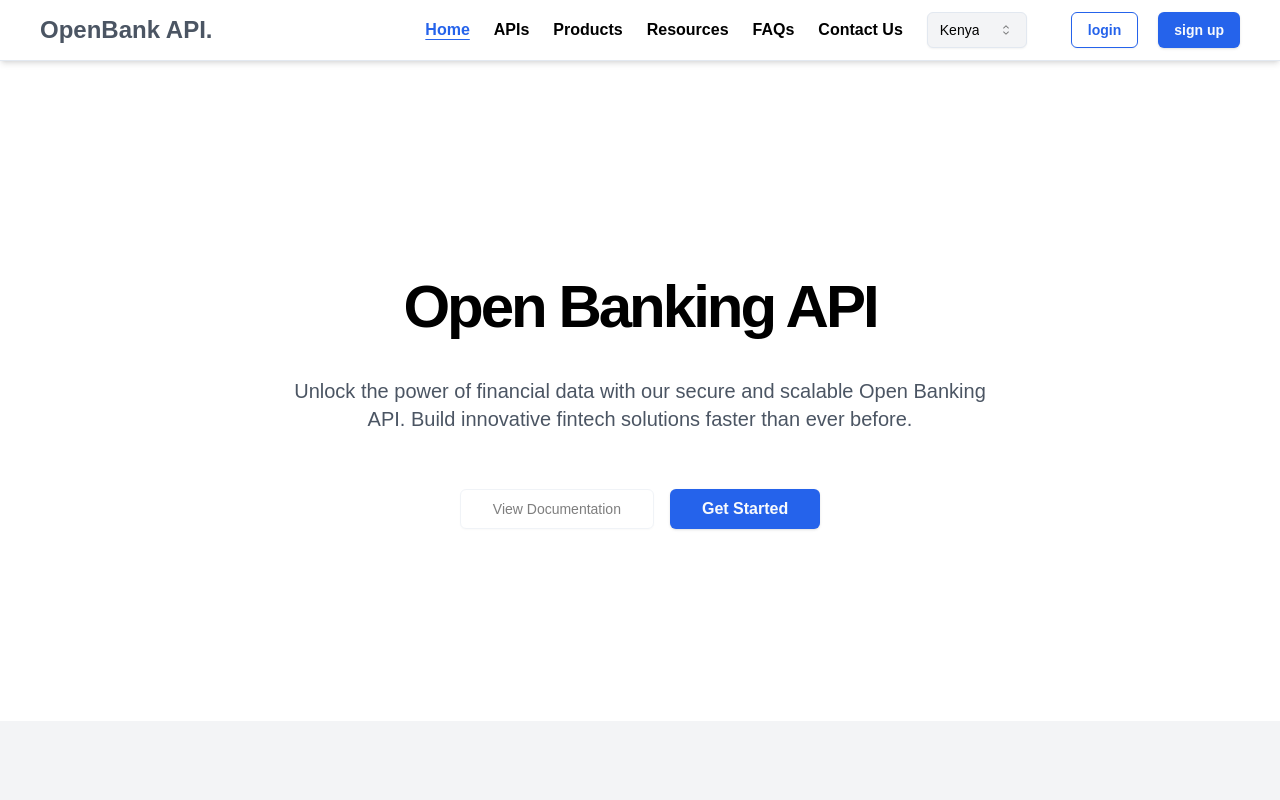
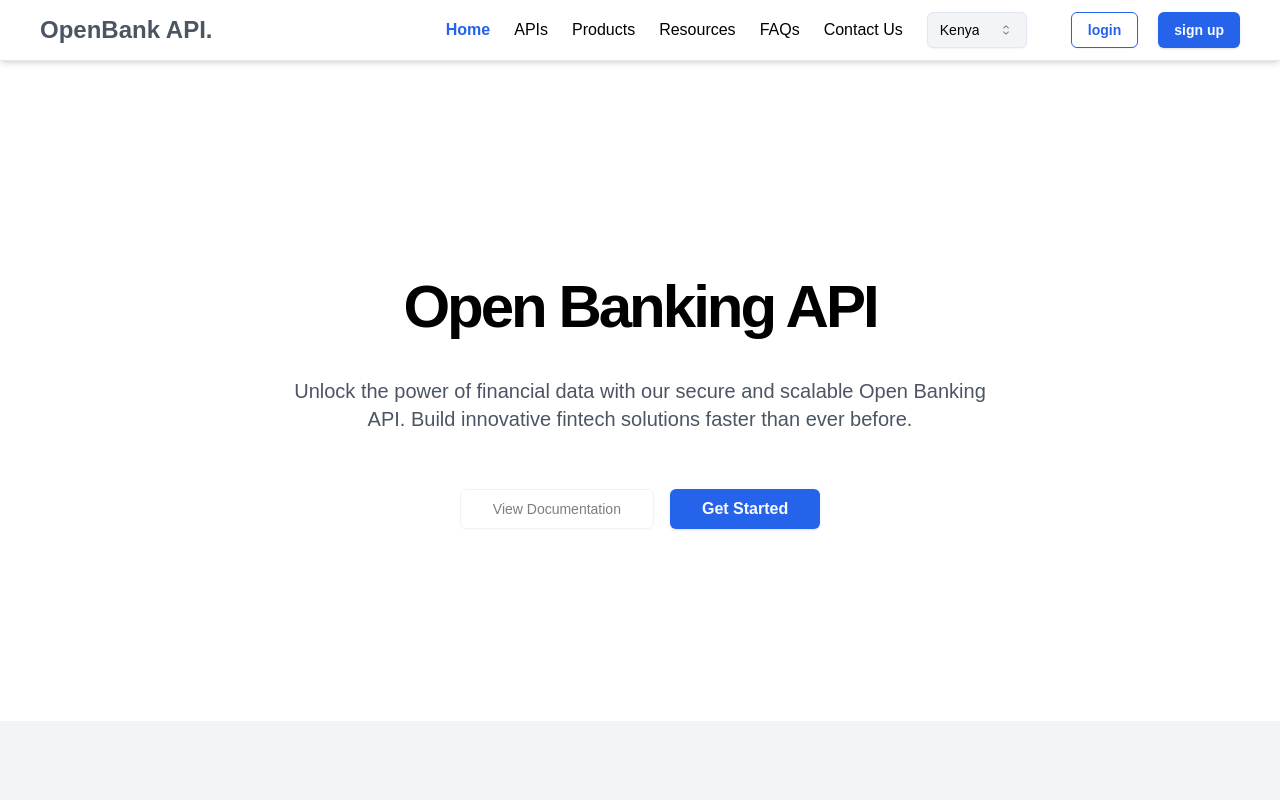
Before and after one commit to abhijayrajvansh/ncba-client, a Next.js app: page / in a window 1280 px wide. Shown: the top 800 px of the page. Built offline with nearby package versions, Linux system fonts and the light colour scheme.

Commit message:
update: header minor updates

```diff
--- a/components/structures/Header.tsx
+++ b/components/structures/Header.tsx
@@ -34,7 +34,7 @@ const Header = () => {
               <Link
                 href={items.link}
                 key={items.title}
-                className={`font-semibold hover:underline underline-offset-4 ${isActive ? "text-primary underline" : ""}`}
+                className={`hover:text-primary  ${isActive ? "text-primary font-semibold" : ""}`}
               >
                 {items.title}
               </Link>
```
